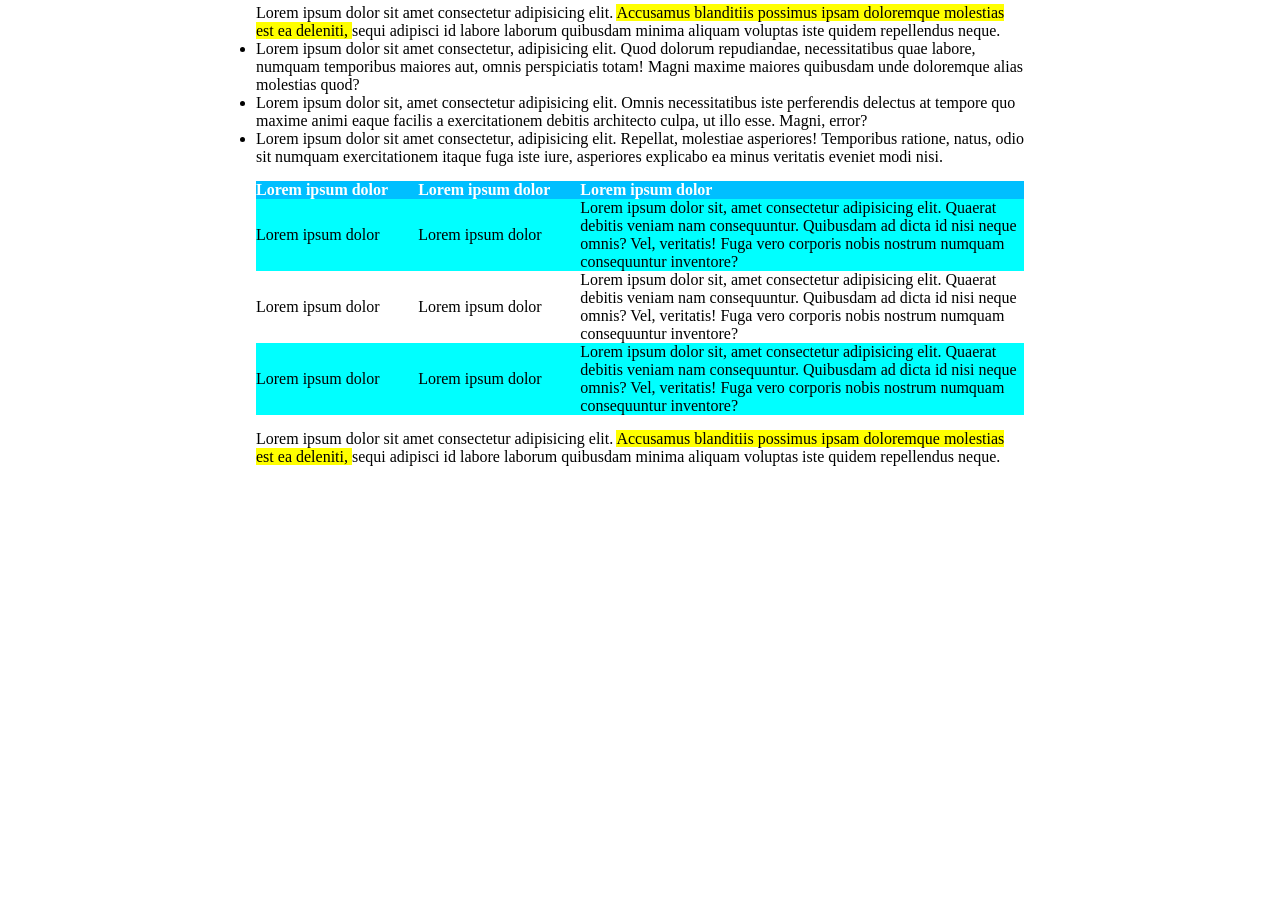
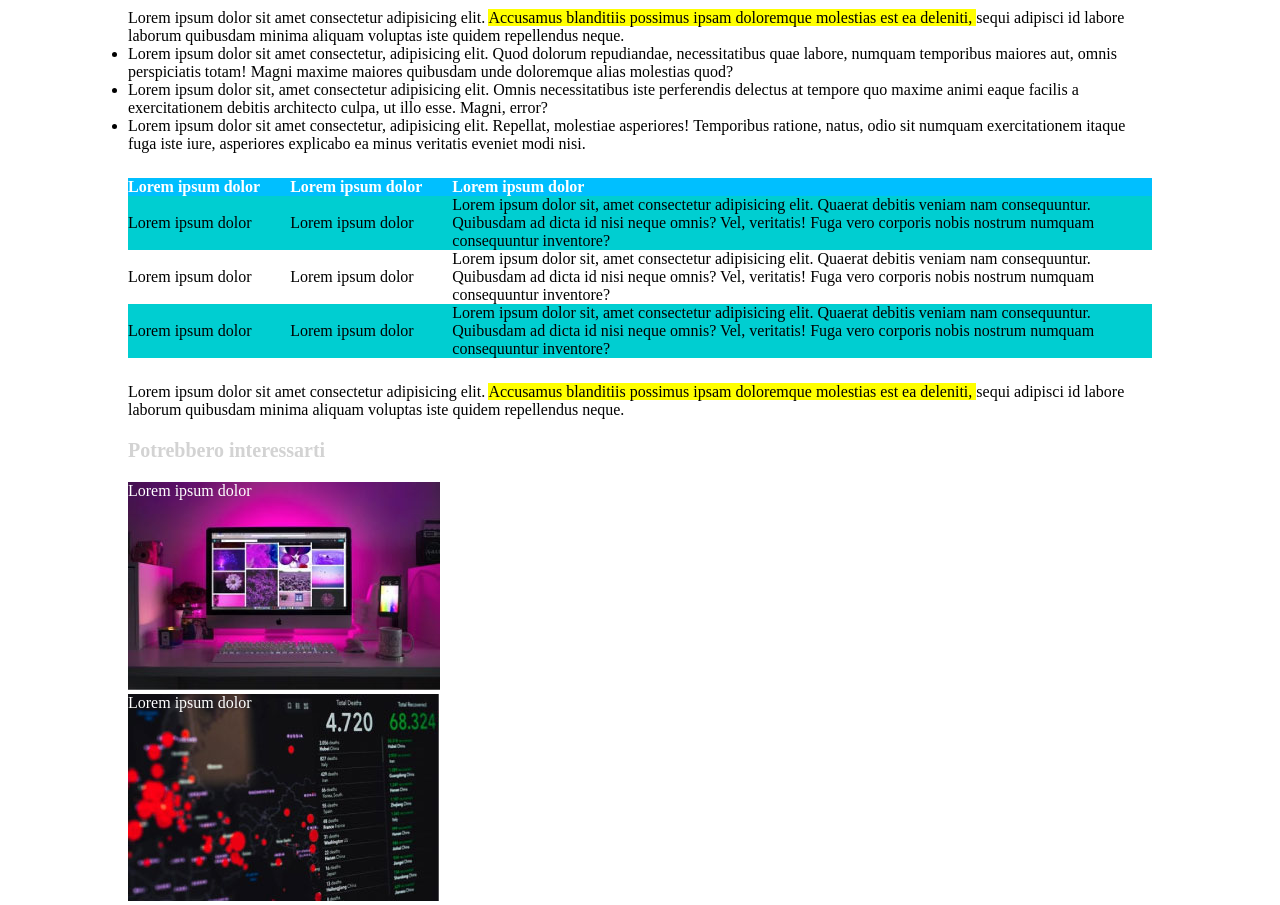
Before and after one commit to thomas-mach/html-css-booleaner, a plain HTML site: page index.html in a window 1280 px wide. Shown: the part 1005-1910 px from the top of the page. Before the commit the page ends 1471 px from the top, so only its background shows below. Drawn offline with Linux system fonts and the light colour scheme.

Commit message:
fine esrcizio

```diff
--- a/css/style.css
+++ b/css/style.css
@@ -9,11 +9,17 @@ hr{
 }
 
 body{
-    width: 60%;
+    width: 100%;
+    margin: auto;
+}
+
+.container-grande{
+    width: 80%;
     margin: auto;
 }
 
 .header-size{
+    position: relative;
     height: 100px;
     background-image: url(../img/pattern.png);
     background-size: contain;
@@ -34,12 +40,12 @@ h5{
     color: deepskyblue;
 }
 
-ul{
-    margin-top: 15px;
+figcaption{
+    font-size: 15px;
 }
 
-figcaption{
-    font-size: 15px;
+ul{
+    margin-top: 20px;
 }
 
 .evidenziato{
@@ -50,13 +56,12 @@ table{
     border-collapse: collapse;
     width: auto;
     text-align: left;
-    margin-top: 15px;
-    margin-bottom: 15px;
-
+    margin-top: 25px;
+    margin-bottom: 25px;
 }
 
 thead{
-    background-color: deepskyblue;
+    background-color: deepskyblue   ;
     color: white;
 
 }
@@ -67,5 +72,23 @@ th{
 }
 
 .row-background{
-    background-color: aqua;
+    background-color: darkturquoise;
 }
+
+.bottom{
+    color: lightgray;
+    font-size: 20px;
+    margin-top: 20px;
+    margin-bottom: 20px;
+}
+
+.container{
+    position: relative;
+}
+
+.text-overlay{
+    position: absolute;
+    top: 0;
+    left: 0;
+    color: white;
+}
--- a/index.html
+++ b/index.html
@@ -10,12 +10,16 @@
     <header>
         <div class="header-size"></div>
     </header>
+
+    <div class="container-grande">
         <main>
+            <!-- Titolo e data -->
             <h1>Internet deve essere al servizio del "bene pubblico": il manifesto di Tim Berners-Lee</h1>
             <h3>Scritto da <span id="color-text">The Booleaner</span></h3>
             <h5>il 29/01/2024</h5>
             <hr>
 
+            <!-- foto con le didascalie -->
             <div class="foto1">
                 <img src="./img/tim-1.jpg" alt="foto-tim1">
             </div>
@@ -26,7 +30,8 @@
             <figcaption>2nd: Photo: Wikimedia, by Paul Clarke</figcaption>
             <hr>
 
-        <ul><p>Lorem ipsum dolor sit amet consectetur adipisicing elit. <span class="evidenziato">Accusamus blanditiis possimus ipsam doloremque molestias est ea deleniti, </span>sequi adipisci id labore laborum quibusdam minima aliquam voluptas iste quidem repellendus neque.</p>
+            <!-- lista non ordinata -->
+            <ul>Lorem ipsum dolor sit amet consectetur adipisicing elit. <span class="evidenziato">Accusamus blanditiis possimus ipsam doloremque molestias est ea deleniti, </span>sequi adipisci id labore laborum quibusdam minima aliquam voluptas iste quidem repellendus neque.
                 <li>
                     Lorem ipsum dolor sit amet consectetur, adipisicing elit. Quod dolorum repudiandae, necessitatibus quae labore, numquam temporibus maiores aut, omnis perspiciatis totam! Magni maxime maiores quibusdam unde doloremque alias molestias quod?
                 </li>
@@ -38,7 +43,7 @@
                 </li>
             </ul>
             <hr>
-
+            <!-- tabella -->
             <table>
                 <thead>
                     <tr>
@@ -74,7 +79,21 @@
             <hr>
 
             <p>Lorem ipsum dolor sit amet consectetur adipisicing elit. <span class="evidenziato">Accusamus blanditiis possimus ipsam doloremque molestias est ea deleniti, </span>sequi adipisci id labore laborum quibusdam minima aliquam voluptas iste quidem repellendus neque.</p>
+            <hr>
 
+            <!-- foto bottom -->
+            <div class="bottom"><strong>Potrebbero interessarti</strong></div>
+
+            <div class="container">
+                <div class="image"><img src="./img/monitor.jpg" alt="foto-monitor"></div>
+                <div class="text-overlay">Lorem ipsum dolor</div>
+            </div>
+
+            <div class="container">
+                <div class="image"><img src="./img/graph.jpg" alt="foto-graph"></div>
+                <div class="text-overlay">Lorem ipsum dolor</div>
+            </div>
         </main>
+    </div>
 </body>
 </html>
```
Lines whose indentation alone changed are shown as unchanged.
